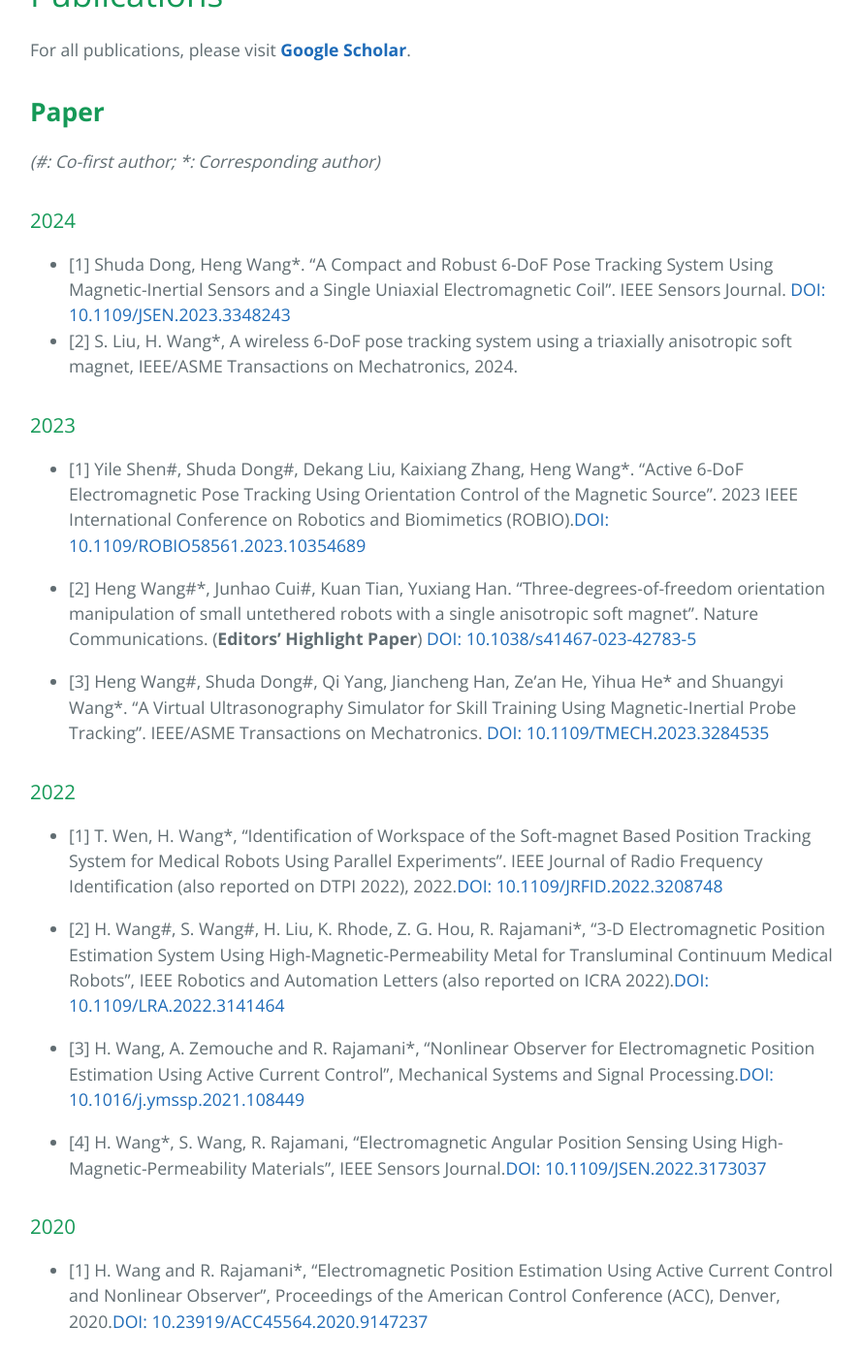
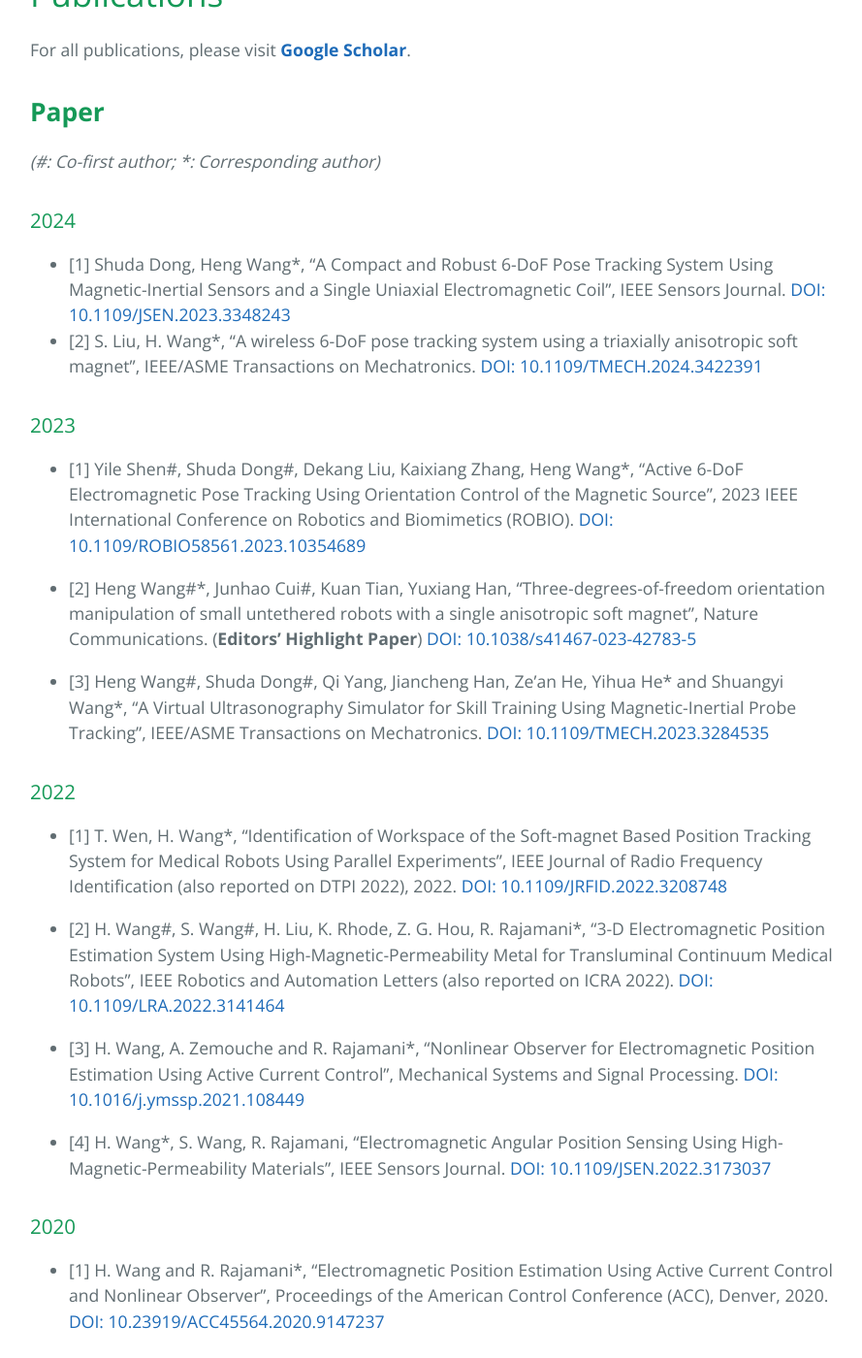
Before and after one commit to MagRoboticsLab/MagRoboticsLab.github.io, a Jekyll site: the page built from publications.md, in a window 1280 px wide and 1400 px high, scrolled down 457 px. Shown: the whole window at 97% size, without its empty margins (193-1082 px from the left). Built offline with Jekyll 4.4.1, drawn with Linux system fonts in a browser that asks for light colours; the repository's description, which GitHub fills in, is left out.

Commit message:
Update publications.md

```diff
--- a/publications.md
+++ b/publications.md
@@ -16,31 +16,31 @@ For all publications, please visit
 
 ### 2024
 
-* [1] Shuda Dong, Heng Wang*. "A Compact and Robust 6-DoF Pose Tracking System Using Magnetic-Inertial Sensors and a Single Uniaxial Electromagnetic Coil". IEEE Sensors Journal. [DOI: 10.1109/JSEN.2023.3348243](https://doi.org/10.1109/JSEN.2023.3348243)
-* [2] S. Liu, H. Wang*, A wireless 6-DoF pose tracking system using a triaxially anisotropic soft magnet, IEEE/ASME Transactions on Mechatronics, 2024.
+* [1] Shuda Dong, Heng Wang*, "A Compact and Robust 6-DoF Pose Tracking System Using Magnetic-Inertial Sensors and a Single Uniaxial Electromagnetic Coil", IEEE Sensors Journal. [DOI: 10.1109/JSEN.2023.3348243](https://doi.org/10.1109/JSEN.2023.3348243)
+* [2] S. Liu, H. Wang*, "A wireless 6-DoF pose tracking system using a triaxially anisotropic soft magnet", IEEE/ASME Transactions on Mechatronics. [DOI: 10.1109/TMECH.2024.3422391](https://doi.org/10.1109/TMECH.2024.3422391)
 
 ### 2023
 
-* [1] Yile Shen#, Shuda Dong#, Dekang Liu, Kaixiang Zhang, Heng Wang*. "Active 6-DoF Electromagnetic Pose Tracking Using Orientation Control of the Magnetic Source". 2023 IEEE International Conference on Robotics and Biomimetics (ROBIO).[DOI: 10.1109/ROBIO58561.2023.10354689](https://doi.org/10.1109/ROBIO58561.2023.10354689)
+* [1] Yile Shen#, Shuda Dong#, Dekang Liu, Kaixiang Zhang, Heng Wang*, "Active 6-DoF Electromagnetic Pose Tracking Using Orientation Control of the Magnetic Source", 2023 IEEE International Conference on Robotics and Biomimetics (ROBIO). [DOI: 10.1109/ROBIO58561.2023.10354689](https://doi.org/10.1109/ROBIO58561.2023.10354689)
 
-* [2] Heng Wang#*, Junhao Cui#, Kuan Tian, Yuxiang Han. "Three-degrees-of-freedom orientation manipulation of small untethered robots with a single anisotropic soft magnet". Nature Communications. (**Editors' Highlight Paper**) [DOI: 10.1038/s41467-023-42783-5](https://doi.org/10.1038/s41467-023-42783-5)
+* [2] Heng Wang#*, Junhao Cui#, Kuan Tian, Yuxiang Han, "Three-degrees-of-freedom orientation manipulation of small untethered robots with a single anisotropic soft magnet", Nature Communications. (**Editors' Highlight Paper**) [DOI: 10.1038/s41467-023-42783-5](https://doi.org/10.1038/s41467-023-42783-5)
 
-* [3] Heng Wang#, Shuda Dong#, Qi Yang, Jiancheng Han, Ze'an He, Yihua He* and Shuangyi Wang*. "A Virtual Ultrasonography Simulator for Skill Training Using Magnetic-Inertial Probe Tracking". IEEE/ASME Transactions on Mechatronics. [DOI: 10.1109/TMECH.2023.3284535](https://doi.org/10.1109/TMECH.2023.3284535)
+* [3] Heng Wang#, Shuda Dong#, Qi Yang, Jiancheng Han, Ze'an He, Yihua He* and Shuangyi Wang*, "A Virtual Ultrasonography Simulator for Skill Training Using Magnetic-Inertial Probe Tracking", IEEE/ASME Transactions on Mechatronics. [DOI: 10.1109/TMECH.2023.3284535](https://doi.org/10.1109/TMECH.2023.3284535)
 
 
 ### 2022
 
-* [1] T. Wen, H. Wang*, "Identification of Workspace of the Soft-magnet Based Position Tracking System for Medical Robots Using Parallel Experiments". IEEE Journal of Radio Frequency Identification (also reported on DTPI 2022), 2022.[DOI: 10.1109/JRFID.2022.3208748](https://doi.org/10.1109/JRFID.2022.3208748)
+* [1] T. Wen, H. Wang*, "Identification of Workspace of the Soft-magnet Based Position Tracking System for Medical Robots Using Parallel Experiments", IEEE Journal of Radio Frequency Identification (also reported on DTPI 2022), 2022. [DOI: 10.1109/JRFID.2022.3208748](https://doi.org/10.1109/JRFID.2022.3208748)
 
-* [2] H. Wang#, S. Wang#, H. Liu, K. Rhode, Z. G. Hou, R. Rajamani*, "3-D Electromagnetic Position Estimation System Using High-Magnetic-Permeability Metal for Transluminal Continuum Medical Robots", IEEE Robotics and Automation Letters (also reported on ICRA 2022).[DOI: 10.1109/LRA.2022.3141464](https://doi.org/10.1109/LRA.2022.3141464)
+* [2] H. Wang#, S. Wang#, H. Liu, K. Rhode, Z. G. Hou, R. Rajamani*, "3-D Electromagnetic Position Estimation System Using High-Magnetic-Permeability Metal for Transluminal Continuum Medical Robots", IEEE Robotics and Automation Letters (also reported on ICRA 2022). [DOI: 10.1109/LRA.2022.3141464](https://doi.org/10.1109/LRA.2022.3141464)
 
-* [3] H. Wang, A. Zemouche and R. Rajamani*, "Nonlinear Observer for Electromagnetic Position Estimation Using Active Current Control", Mechanical Systems and Signal Processing.[DOI: 10.1016/j.ymssp.2021.108449](https://doi.org/10.1016/j.ymssp.2021.108449)
+* [3] H. Wang, A. Zemouche and R. Rajamani*, "Nonlinear Observer for Electromagnetic Position Estimation Using Active Current Control", Mechanical Systems and Signal Processing. [DOI: 10.1016/j.ymssp.2021.108449](https://doi.org/10.1016/j.ymssp.2021.108449)
 
-* [4] H. Wang*, S. Wang, R. Rajamani, "Electromagnetic Angular Position Sensing Using High-Magnetic-Permeability Materials", IEEE Sensors Journal.[DOI: 10.1109/JSEN.2022.3173037](https://doi.org/10.1109/JSEN.2022.3173037)
+* [4] H. Wang*, S. Wang, R. Rajamani, "Electromagnetic Angular Position Sensing Using High-Magnetic-Permeability Materials", IEEE Sensors Journal. [DOI: 10.1109/JSEN.2022.3173037](https://doi.org/10.1109/JSEN.2022.3173037)
 
 ### 2020
 
-* [1] H. Wang and R. Rajamani*, “Electromagnetic Position Estimation Using Active Current Control and Nonlinear Observer”, Proceedings of the American Control Conference (ACC), Denver, 2020.[DOI: 10.23919/ACC45564.2020.9147237](https://doi.org/10.23919/ACC45564.2020.9147237)
+* [1] H. Wang and R. Rajamani*, “Electromagnetic Position Estimation Using Active Current Control and Nonlinear Observer”, Proceedings of the American Control Conference (ACC), Denver, 2020. [DOI: 10.23919/ACC45564.2020.9147237](https://doi.org/10.23919/ACC45564.2020.9147237)
 
 
 ### 2019
```
